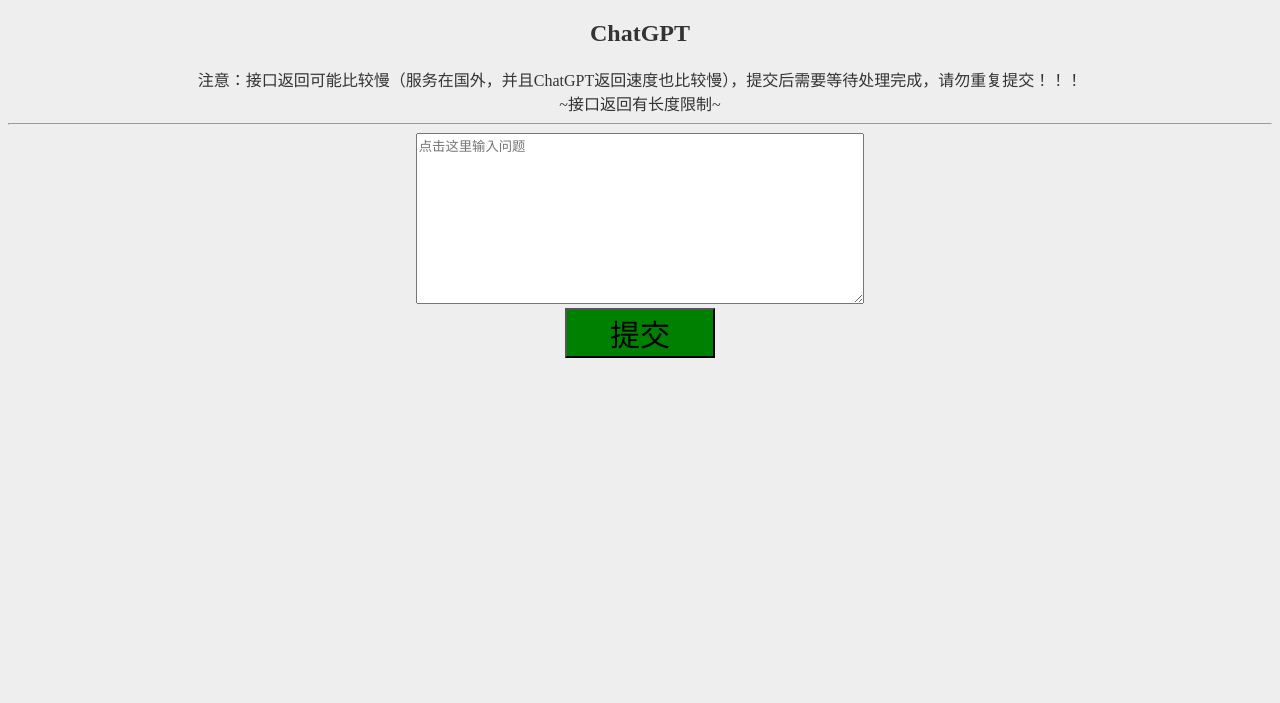
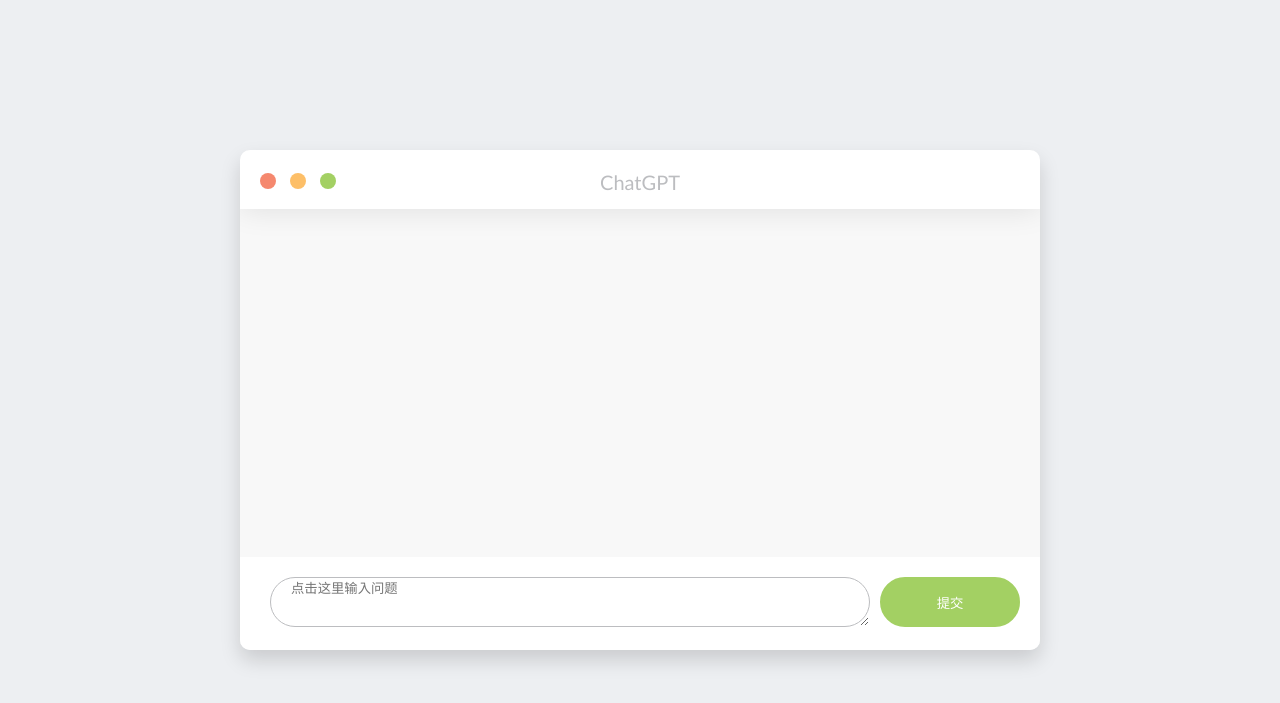
Before and after one commit to slippersheepig/chatgpt-html, a Flask app: page / in a window 1280 px wide. Shown: the top 703 px of the page. Run offline with Flask 2, Linux system fonts and the light colour scheme; parts of the project's set-up code (start-up, migrations or seed data) failed here and were passed over.

Commit message:
ui improve

```diff
--- a/templates/chat.html
+++ b/templates/chat.html
@@ -3,54 +3,262 @@
 
 <!--自适应屏幕大小-->
 <meta name="viewport" content="width=device-width,initial-scale=1" />
-
+<meta name="description" content="使用ChatGPT接口，实现简单HTML网页版在线聊天" />
 <head>
-    <!-- <link rel="shortcut icon" href="" type="image/x-icon" /> -->
     <meta charset="UTF-8">
     <title>ChatGPT</title>
     <style>
+* {
+  box-sizing: border-box;
+}
+
 body {
-        color: #333;
-        background-color: #eee;
+  background-color: #edeff2;
+  font-family: "Calibri", "Roboto", sans-serif;
 }
+
 @media (prefers-color-scheme: dark) {
   body {
     background: black;
     color: white;
   }
 }
+
+.chat_window {
+  position: absolute;
+  width: calc(100% - 20px);
+  max-width: 800px;
+  height: 500px;
+  border-radius: 10px;
+  background-color: #fff;
+  left: 50%;
+  top: 50%;
+  transform: translateX(-50%) translateY(-50%);
+  box-shadow: 0 10px 20px rgba(0, 0, 0, 0.15);
+  background-color: #f8f8f8;
+  overflow: hidden;
+}
+
+.top_menu {
+  background-color: #fff;
+  width: 100%;
+  padding: 20px 0 15px;
+  box-shadow: 0 1px 30px rgba(0, 0, 0, 0.1);
+}
+.top_menu .buttons {
+  margin: 3px 0 0 20px;
+  position: absolute;
+}
+.top_menu .buttons .button {
+  width: 16px;
+  height: 16px;
+  border-radius: 50%;
+  display: inline-block;
+  margin-right: 10px;
+  position: relative;
+}
+.top_menu .buttons .button.close {
+  background-color: #f5886e;
+}
+.top_menu .buttons .button.minimize {
+  background-color: #fdbf68;
+}
+.top_menu .buttons .button.maximize {
+  background-color: #a3d063;
+}
+.top_menu .title {
+  text-align: center;
+  color: #bcbdc0;
+  font-size: 20px;
+}
+
+.messages {
+  position: relative;
+  list-style: none;
+  padding: 20px 10px 0 10px;
+  margin: 0;
+  height: 347px;
+  overflow-x: hidden;
+  overflow-y: auto;
+}
+.messages .message {
+  clear: both;
+  overflow: hidden;
+  margin-bottom: 20px;
+  transition: all 0.5s linear;
+  opacity: 0;
+}
+.messages .message.left .avatar {
+  background-color: #f5886e;
+  float: left;
+}
+.messages .message.left .text_wrapper {
+  background-color: #ffe6cb;
+  margin-left: 20px;
+}
+.messages .message.left .text_wrapper::after, .messages .message.left .text_wrapper::before {
+  right: 100%;
+  border-right-color: #ffe6cb;
+}
+.messages .message.left .text {
+  color: #c48843;
+}
+.messages .message.right .avatar {
+  background-color: #fdbf68;
+  float: right;
+}
+.messages .message.right .text_wrapper {
+  background-color: #c7eafc;
+  margin-right: 20px;
+  float: right;
+}
+.messages .message.right .text_wrapper::after, .messages .message.right .text_wrapper::before {
+  left: 100%;
+  border-left-color: #c7eafc;
+}
+.messages .message.right .text {
+  color: #45829b;
+}
+.messages .message.appeared {
+  opacity: 1;
+}
+.messages .message .avatar {
+  width: 60px;
+  height: 60px;
+  border-radius: 50%;
+  display: inline-block;
+}
+.messages .message .text_wrapper {
+  display: inline-block;
+  padding: 20px;
+  border-radius: 6px;
+  width: calc(100% - 85px);
+  min-width: 100px;
+  position: relative;
+}
+.messages .message .text_wrapper::after, .messages .message .text_wrapper:before {
+  top: 18px;
+  border: solid transparent;
+  content: " ";
+  height: 0;
+  width: 0;
+  position: absolute;
+  pointer-events: none;
+}
+.messages .message .text_wrapper::after {
+  border-width: 13px;
+  margin-top: 0px;
+}
+.messages .message .text_wrapper::before {
+  border-width: 15px;
+  margin-top: -2px;
+}
+.messages .message .text_wrapper .text {
+  font-size: 18px;
+  font-weight: 300;
+}
+
+.bottom_wrapper {
+  position: relative;
+  width: 100%;
+  background-color: #fff;
+  padding: 20px 20px;
+  position: absolute;
+  bottom: 0;
+}
+.bottom_wrapper .message_input_wrapper {
+  display: inline-block;
+  height: 50px;
+  border-radius: 25px;
+  border: 1px solid #bcbdc0;
+  width: calc(100% - 160px);
+  position: relative;
+  padding: 0 20px;
+}
+.bottom_wrapper .message_input_wrapper .message_input {
+  border: none;
+  height: 100%;
+  box-sizing: border-box;
+  width: calc(100% - 40px);
+  position: absolute;
+  outline-width: 0;
+  color: gray;
+}
+.bottom_wrapper .send_message {
+  width: 140px;
+  height: 50px;
+  display: inline-block;
+  border-radius: 50px;
+  background-color: #a3d063;
+  border: 2px solid #a3d063;
+  color: #fff;
+  cursor: pointer;
+  transition: all 0.2s linear;
+  text-align: center;
+  float: right;
+}
+.bottom_wrapper .send_message:hover {
+  color: #a3d063;
+  background-color: #fff;
+}
+.bottom_wrapper .send_message .text {
+  font-size: 18px;
+  font-weight: 300;
+  display: inline-block;
+  line-height: 48px;
+}
+
+.message_template {
+  display: none;
+}
     </style>
 </head>
 
 <body>
     <div align="center">
-        <h2>ChatGPT</h2>
-        <div>注意：接口返回可能比较慢（服务在国外，并且ChatGPT返回速度也比较慢），提交后需要等待处理完成，请勿重复提交！！！</div>
-        <div>~接口返回有长度限制~</div>
-        <hr />
-        {% if message %} {{ message }} {% endif %}
-        <form method="post" onsubmit="submit.disabled=true">
-            <textarea style="width:35%;" name="question" placeholder="点击这里输入问题" rows="11" id="form"></textarea>
-            <br>
-            <input type="submit" style="width:150px;height:50px;background-color:green;font-size:30px" value="提交" id="submit" />
-        </form>
-        <div id="loading" style="display:none; color:red"><b>后端正在处理，请稍等...</b></div>
-        {% if question %}
-        <div style="text-align: left"><b>人类:</b>
-            <pre id="question">{{ question }}</pre>
+        <div class="chat_window">
+            <div class="top_menu">
+                <div class="buttons">
+                    <div class="button close"></div>
+                    <div class="button minimize"></div>
+                    <div class="button maximize"></div>
                 </div>
-        <hr />
-        <div style="text-align: left"><b>人工智障:</b>
-            <pre style="text-align:left; white-space: pre-wrap;" id="res">{{ res }}</pre>
+                <div class="title">ChatGPT</div>
             </div>
-        {% endif %}
+            <ul class="messages">
+            <div id="loading" style="display:none; color:red"><b>后端正在处理，请稍等，切勿重复提交...</b></div>
+            <div style="text-align: left; color: green"><pre style="white-space: pre-wrap; word-wrap:break-word" id="chatlog"></pre></div>
+            </ul>
+            <div class="bottom_wrapper clearfix">
+                <textarea class="message_input_wrapper" placeholder="点击这里输入问题" id="chatinput"></textarea>
+                <button class="send_message" id="sendbutton">提交</button>
             </div>
-</body>
+        </div>
+    </div>
     <script>
+      // Add your JavaScript here
+      document.getElementById("sendbutton").addEventListener("click", function() {
         let loading = document.getElementById('loading');
-    let form = document.querySelector('form');
-    form.addEventListener('submit', () => {
         loading.style.display = 'block';
+        // Get the user's message from the input field
+        var message = document.getElementById("chatinput").value;
+        // Clear the input field
+        document.getElementById("chatinput").value = "";
+        // Send the message to the chatbot
+        var xhr = new XMLHttpRequest();
+        xhr.open("GET", "/get?msg=" + message);
+        xhr.send();
+        xhr.onload = function() {
+          // Append the chatbot's response to the chatlog
+          var chatlog = document.getElementById("chatlog");
+          var response = document.createElement("div");
+          response.innerHTML = "🤔 " + message + "<br>🤖 " + xhr.responseText + "<br><br>";
+          chatlog.appendChild(response);
+          // Scroll the chatlog to the bottom
+          chatlog.scrollTop = chatlog.scrollHeight;
+        loading.style.display = 'none';
+        }
       });
     </script>
+</body>
 </html>
```
Lines whose indentation alone changed are shown as unchanged.
